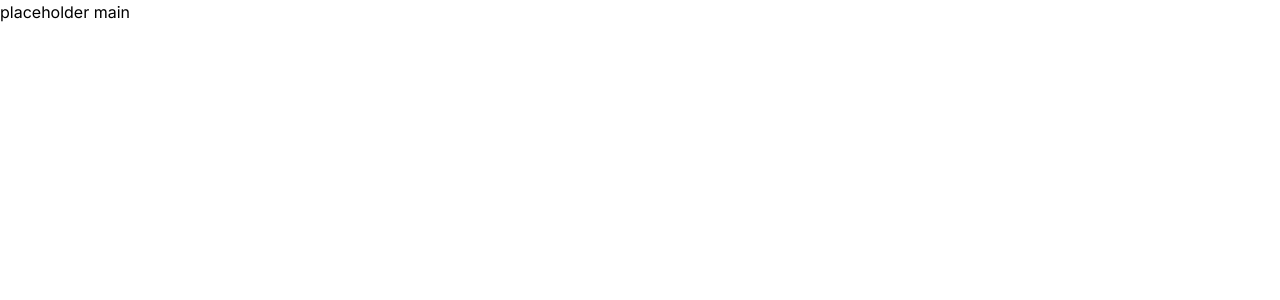
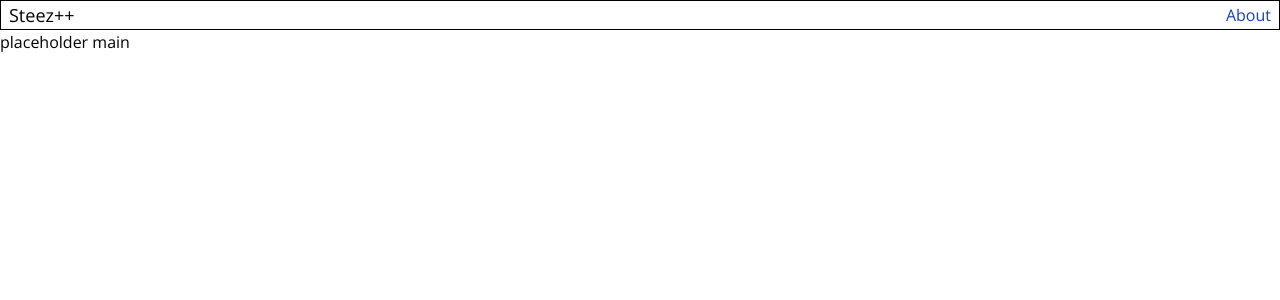
Before and after one commit to steezplusplus/Accessible-Web-Components, a Next.js app: page / in a window 1280 px wide. Shown: the top 300 px of the page. Built offline with nearby package versions, Linux system fonts and the light colour scheme.

Commit message:
feat: basic navbar

```diff
--- a/app/layout.tsx
+++ b/app/layout.tsx
@@ -1,7 +1,8 @@
 import './globals.css'
-import { Inter } from 'next/font/google'
+import { Open_Sans } from 'next/font/google'
+import Link from 'next/link';
 
-const inter = Inter({ subsets: ['latin'] })
+const openSans = Open_Sans({ subsets: ['latin'] })
 
 export const metadata = {
   title: 'Create Next App',
@@ -15,7 +16,21 @@ export default function RootLayout({
 }) {
   return (
     <html lang="en">
-      <body className={inter.className}>{children}</body>
+      <body className={openSans.className}>
+        <nav className="border border-black px-2">
+          <ul className="flex items-center">
+            <li>
+              <Link className="text-lg" href="#">Steez++</Link>
+            </li>
+            <div className="ml-auto">
+              <li>
+                <Link className="text-blue-800 hover:text-blue-900 hover:underline" href="/about">About</Link>
+              </li>
+            </div>
+          </ul>
+        </nav>
+        {children}
+      </body>
     </html>
   )
 }
```
